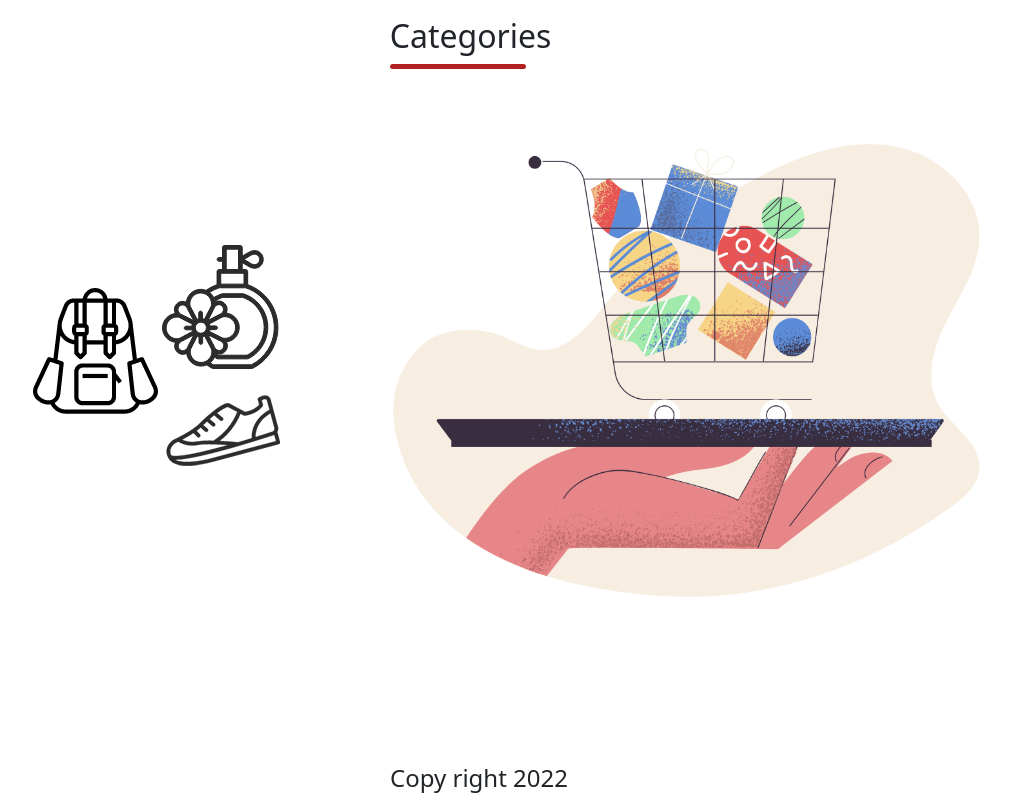
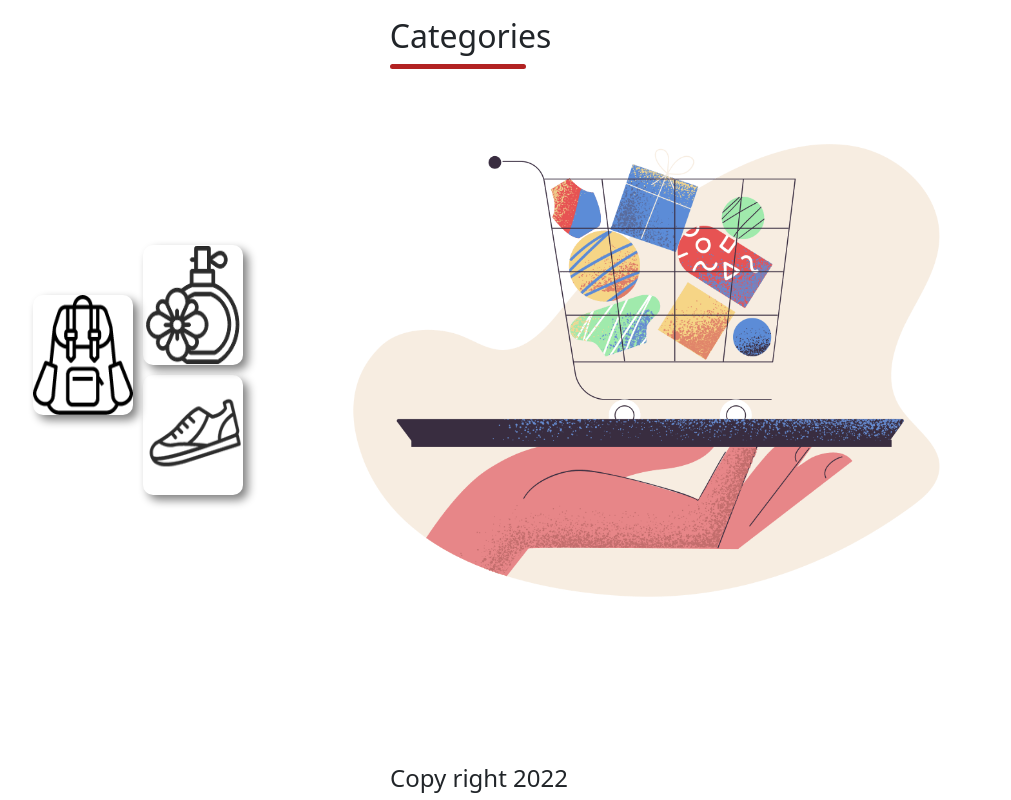
Before and after one commit to aminulrafi/Project_5-Hot-Gadget-, a plain HTML site: page index.html in a window 1280 px wide. Shown: the part 2681-3481 px from the top of the page, without its empty margins (161-1172 px from the left). Drawn offline with nearby package versions, Linux system fonts and the light colour scheme.

Commit message:
Final edit

```diff
--- a/index.html
+++ b/index.html
@@ -166,11 +166,11 @@
          <div class="hotgadget">
              <div class="hotsub">
                  <div>
-                     <img style="margin-top: 35%;" src="hot-gadgets/Categories/bag.png" alt="">
+                     <img style="margin-top: 50%;height: 120px;width: 100px;box-shadow: 5px 5px 10px gray;border-radius: 10px;" src="hot-gadgets/Categories/bag.png" alt="">
                  </div>
                  <div class="hotsub1">
-                     <img src="hot-gadgets/Categories/perfume.png" alt="">
-                     <img src="hot-gadgets/Categories/shoe.png" alt="">
+                     <img style="height: 120px;width: 100px;box-shadow: 5px 5px 10px gray;border-radius: 10px; margin-left: 10px;" src="hot-gadgets/Categories/perfume.png" alt="">
+                     <img style="height: 120px;width: 100px;box-shadow: 5px 5px 10px gray;border-radius: 10px; margin-left: 10px;margin-top: 10px;" src="hot-gadgets/Categories/shoe.png" alt="">
                  </div>
              </div>
              <div>
```
